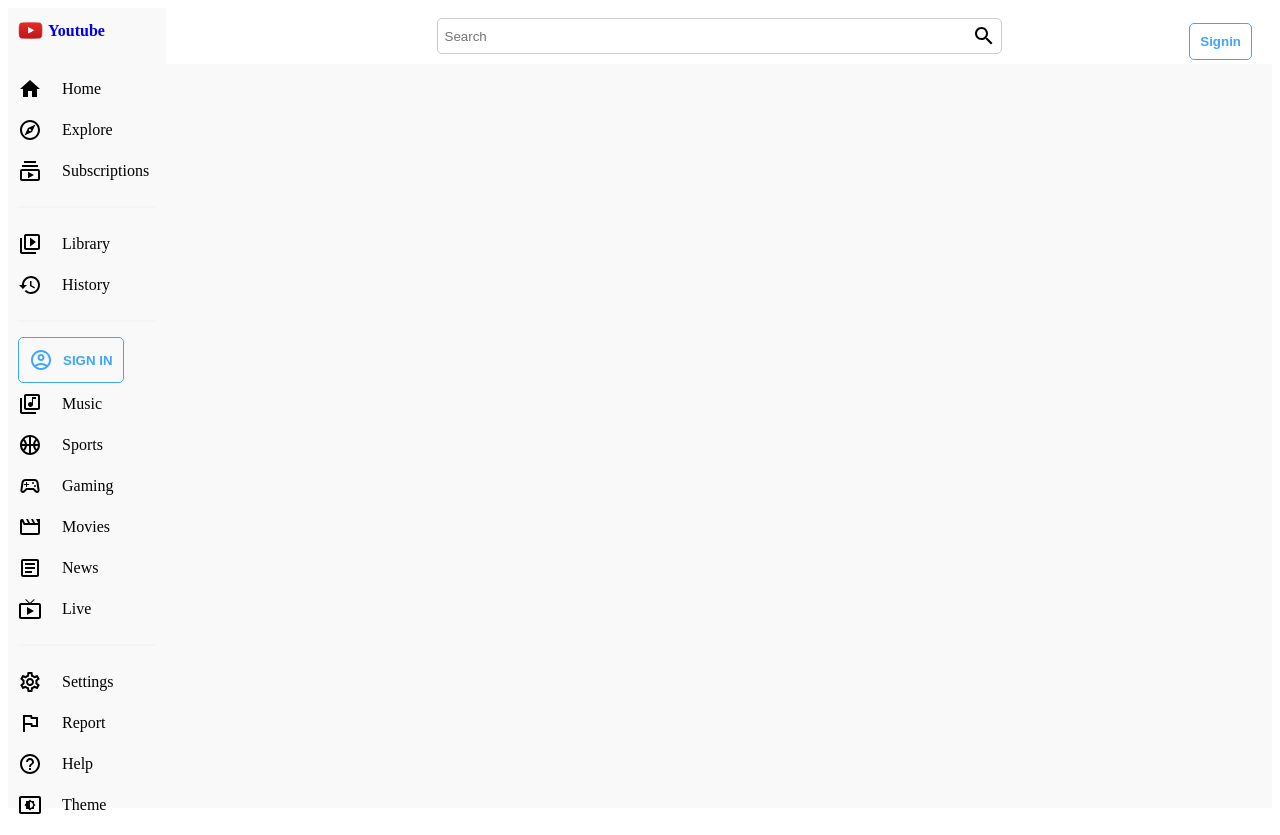
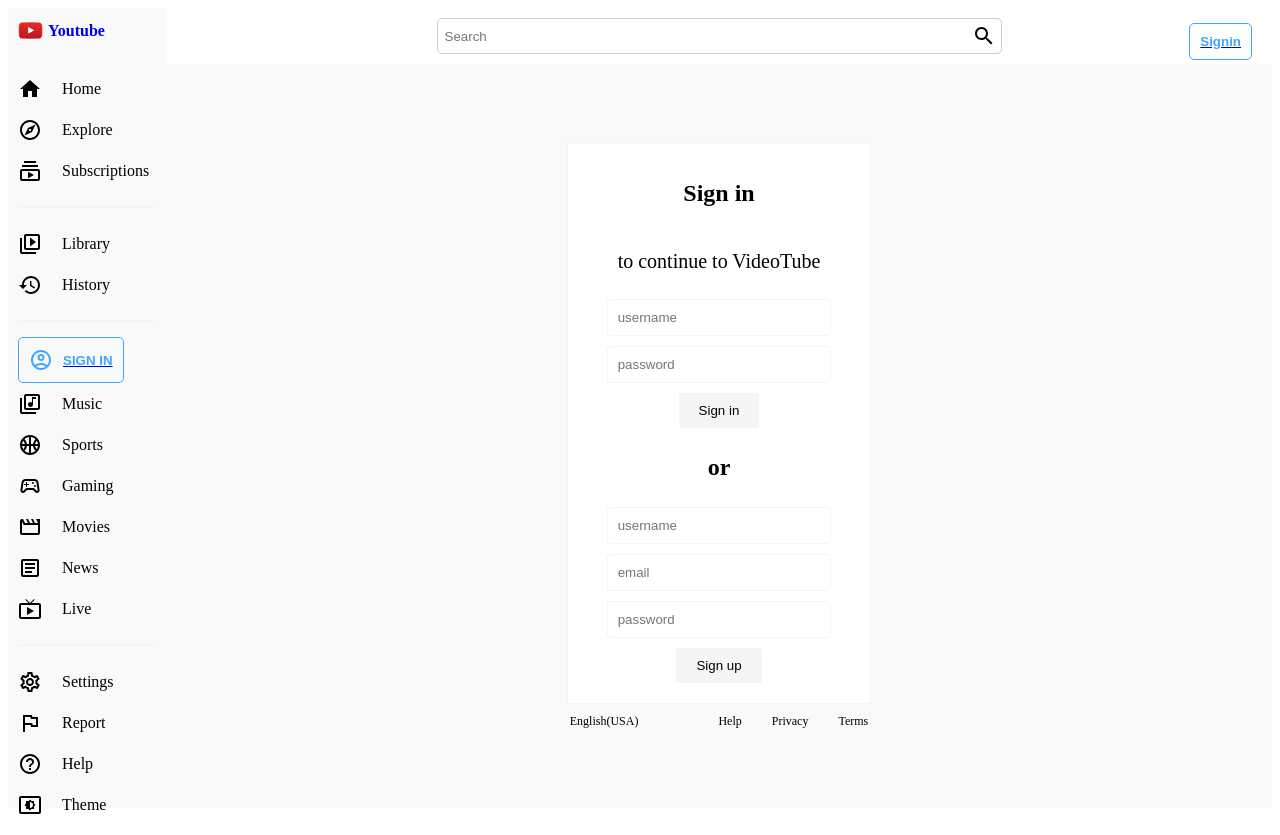
Before and after one commit to hungofhydra/Youtube-Clone-UI, a React (Create React App) app: page /signin in a window 1280 px wide. Built offline with nearby package versions, Linux system fonts and the light colour scheme.

Commit message:
Finish Login/Register Page V1

```diff
--- a/src/App.jsx
+++ b/src/App.jsx
@@ -7,6 +7,7 @@ import Menu from './components/Menu';
 import Navbar from './components/Navbar';
 import Home from './pages/Home';
 import Video from './pages/Video';
+import SignIn from './pages/SignIn';
 import { darkTheme, lightTheme } from './utils/Theme';
 
 const Container = styled.div`
@@ -19,7 +20,7 @@ const Main = styled.div`
 const Wrapper = styled.div``;
 
 function App() {
-  const [dark, setDark] = React.useState(false);
+  const [ dark, setDark ] = React.useState(false);
 
   return (
     <ThemeProvider theme={dark ? darkTheme : lightTheme}>
@@ -31,6 +32,7 @@ function App() {
             <Wrapper>
               <Routes>
                 <Route path="/">
+                  <Route path="signin" element={<SignIn />} />
                   <Route element={<Home />} index />
                   <Route path="video">
                     <Route element={<Video />} path=":id" />
--- a/src/components/Menu.jsx
+++ b/src/components/Menu.jsx
@@ -114,12 +114,14 @@ function Menu(props) {
           History
         </Item>
         <Hr />
+        <Link to="/signin">
           <Login>
             <Button>
               <AccountCircleOutlinedIcon />
               SIGN IN
             </Button>
           </Login>
+        </Link>
         <Item>
           <LibraryMusicOutlinedIcon />
           Music
--- a/src/components/Navbar.jsx
+++ b/src/components/Navbar.jsx
@@ -1,6 +1,7 @@
 import React from 'react';
 import styled from 'styled-components';
 import SearchIcon from '@mui/icons-material/Search';
+import { Link } from 'react-router-dom';
 
 const Container = styled.div`
   position: sticky;
@@ -59,7 +60,9 @@ function Navbar() {
           <Input placeholder="Search" />
           <SearchIcon />
         </Search>
-        <Button>Signin</Button>
+        <Link to="signin">
+          <Button>Signin</Button>
+        </Link>
       </Wrapper>
     </Container>
   );
--- /dev/null
+++ b/src/pages/SignIn.jsx
@@ -0,0 +1,93 @@
+import React from 'react';
+import styled from 'styled-components';
+
+const Container = styled.div`
+  display: flex;
+  flex-direction: column;
+  align-items: center;
+  justify-content: center;
+  height: calc(100vh - 56px);
+  color: ${({ theme }) => theme.text};
+`;
+
+const Wrapper = styled.div`
+  display: flex;
+  align-items: center;
+  flex-direction: column;
+  background-color: ${({ theme }) => theme.backgroundLighter};
+  border: 1px solid ${({ theme }) => theme.soft};
+  padding: 20px 50px;
+  gap: 10px;
+`;
+
+const Title = styled.h1`
+  font-size: 24px;
+`;
+
+const SubTitle = styled.h2`
+  font-size: 20px;
+  font-weight: 300;
+`;
+
+const Input = styled.input`
+  border: 1px solid ${({ theme }) => theme.soft};
+  border-radius: 3px;
+  padding: 10px;
+  background-color: transparent;
+  width: 100%;
+  color: ${({ theme }) => theme.text};
+`;
+
+const Button = styled.button`
+  border-radius: 3px;
+  border: none;
+  padding: 10px 20px;
+  font-weight: 500;
+  cursor: pointer;
+  background-color: ${({ theme }) => theme.soft};
+  color: ${({ theme }) => theme.text};
+`;
+
+const More = styled.div`
+  display: flex;
+  margin-top: 10px;
+  font-size: 12px;
+  color: ${({ theme }) => theme.text};
+`;
+
+const Links = styled.div`
+  margin-left: 50px;
+`;
+
+const Link = styled.span`
+  margin-left: 30px;
+`;
+
+function SignIn() {
+  return (
+    <Container>
+      <Wrapper>
+        <Title>Sign in</Title>
+        <SubTitle>to continue to VideoTube</SubTitle>
+        <Input placeholder="username" />
+        <Input type="password" placeholder="password" />
+        <Button>Sign in</Button>
+        <Title>or</Title>
+        <Input placeholder="username" />
+        <Input placeholder="email" />
+        <Input type="password" placeholder="password" />
+        <Button>Sign up</Button>
+      </Wrapper>
+      <More>
+        English(USA)
+        <Links>
+          <Link>Help</Link>
+          <Link>Privacy</Link>
+          <Link>Terms</Link>
+        </Links>
+      </More>
+    </Container>
+  );
+}
+
+export default SignIn;
```
Also changed, not shown: src/.eslintrc.js. Lines whose indentation alone changed are shown as unchanged.
